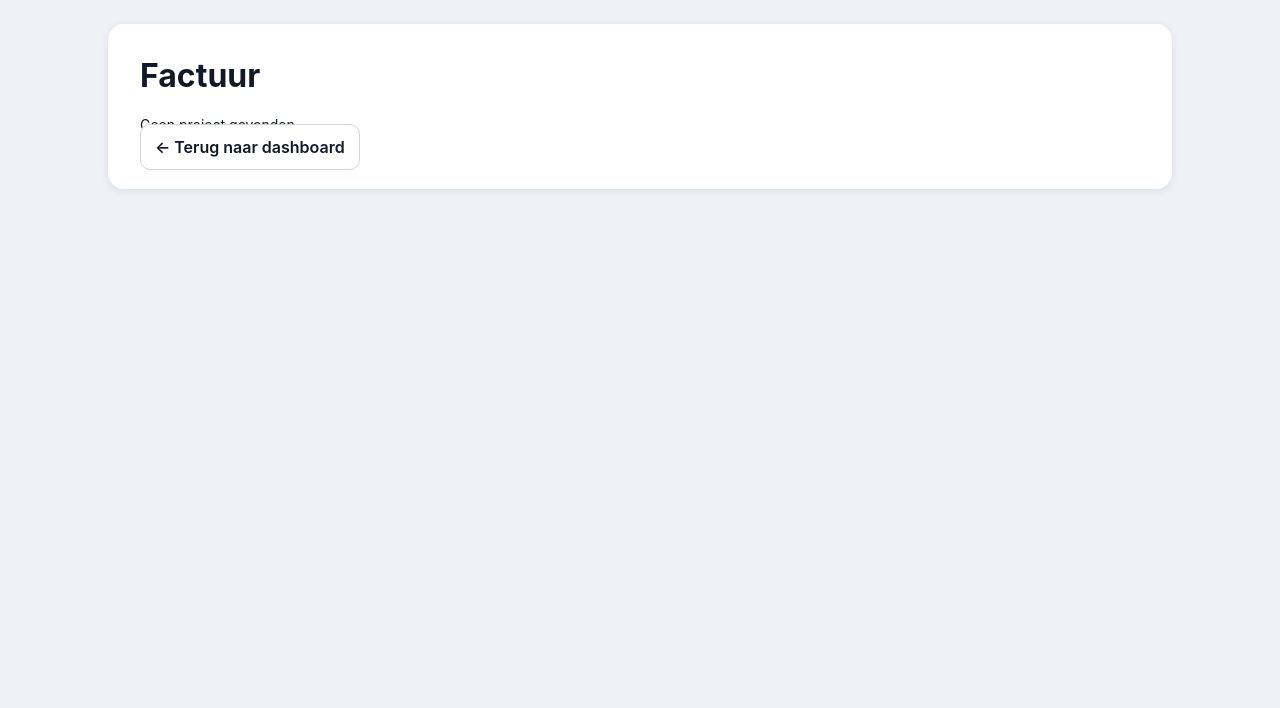
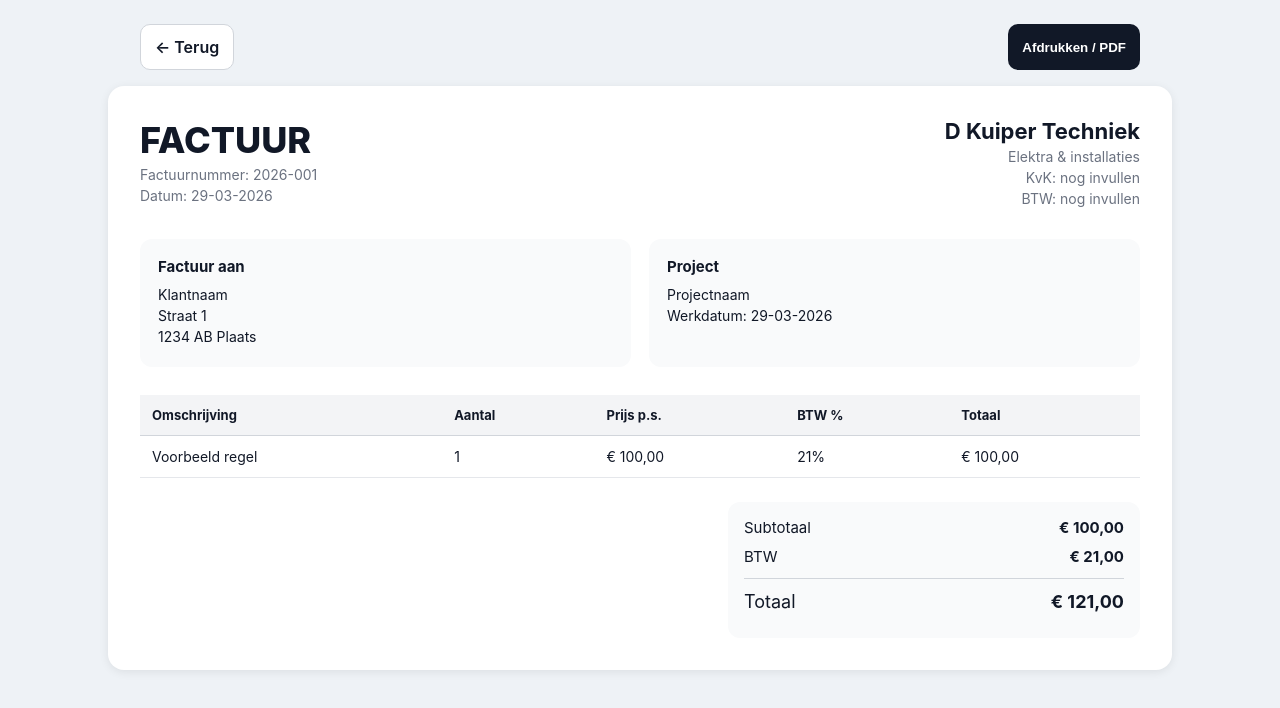
Before and after one commit to daankuiper06-hue/Project-app, a Next.js app: page /factuur in a window 1280 px wide. Shown: the top 708 px of the page. Built offline with nearby package versions, Linux system fonts and the light colour scheme.

Commit message:
Refactor FactuurPage to use static invoice data
Removed project-related logic and replaced with static invoice details.

```diff
--- a/app/factuur/page.js
+++ b/app/factuur/page.js
@@ -8,39 +8,6 @@ function euro(bedrag) {
 }
 
 export default function FactuurPage() {
-  let project = null;
-
-  if (typeof window !== "undefined") {
-    const params = new URLSearchParams(window.location.search);
-    const projectId = Number(params.get("projectId"));
-    const opgeslagen = localStorage.getItem("project-app-data-v1");
-    const projecten = opgeslagen ? JSON.parse(opgeslagen) : [];
-    project = projecten.find((p) => p.id === projectId) || null;
-  }
-
-  if (!project) {
-    return (
-      <main style={styles.page}>
-        <div style={styles.paper}>
-          <h1 style={styles.title}>Factuur</h1>
-          <p style={styles.text}>Geen project gevonden.</p>
-          <a href="/" style={styles.backButton}>← Terug naar dashboard</a>
-        </div>
-      </main>
-    );
-  }
-
-  const materiaalSubtotaal = (project.materialen || []).reduce((sum, item) => {
-    return sum + Number(item.aantal || 0) * Number(item.prijsInclBtw || 0);
-  }, 0);
-
-  const arbeidSubtotaal = (project.arbeid || []).reduce((sum, item) => {
-    return sum + Number(item.uren || 0) * Number(item.tarief || 0);
-  }, 0);
-
-  const btwBedrag = materiaalSubtotaal * 0.21;
-  const totaalFactuur = materiaalSubtotaal + arbeidSubtotaal;
-
   return (
     <main style={styles.page}>
       <div style={styles.toolbar}>
@@ -54,8 +21,8 @@ export default function FactuurPage() {
         <header style={styles.header}>
           <div>
             <h1 style={styles.invoiceTitle}>FACTUUR</h1>
-            <p style={styles.muted}>Factuurnummer: {project.id}</p>
-            <p style={styles.muted}>Project: {project.naam}</p>
+            <p style={styles.muted}>Factuurnummer: 2026-001</p>
+            <p style={styles.muted}>Datum: 29-03-2026</p>
           </div>
 
           <div style={styles.companyBlock}>
@@ -68,101 +35,52 @@ export default function FactuurPage() {
 
         <section style={styles.infoGrid}>
           <div style={styles.infoBox}>
-            <h3 style={styles.infoTitle}>Klant</h3>
-            <p style={styles.text}>{project.klant}</p>
-            <p style={styles.text}>Startdatum: {project.startdatum}</p>
-            <p style={styles.text}>Status: {project.status}</p>
+            <h3 style={styles.infoTitle}>Factuur aan</h3>
+            <p style={styles.text}>Klantnaam</p>
+            <p style={styles.text}>Straat 1</p>
+            <p style={styles.text}>1234 AB Plaats</p>
           </div>
 
           <div style={styles.infoBox}>
-            <h3 style={styles.infoTitle}>Factuurgegevens</h3>
-            <p style={styles.text}>
-              Datum: {new Date().toLocaleDateString("nl-NL")}
-            </p>
-            <p style={styles.text}>Betalingstermijn: 14 dagen</p>
+            <h3 style={styles.infoTitle}>Project</h3>
+            <p style={styles.text}>Projectnaam</p>
+            <p style={styles.text}>Werkdatum: 29-03-2026</p>
           </div>
         </section>
 
-        <h3 style={styles.blockTitle}>Materialen</h3>
         <table style={styles.table}>
           <thead>
             <tr>
               <th style={styles.th}>Omschrijving</th>
               <th style={styles.th}>Aantal</th>
-              <th style={styles.th}>Prijs p.s. incl. btw</th>
+              <th style={styles.th}>Prijs p.s.</th>
               <th style={styles.th}>BTW %</th>
-              <th style={styles.th}>Subtotaal</th>
+              <th style={styles.th}>Totaal</th>
             </tr>
           </thead>
           <tbody>
-            {(project.materialen || []).length === 0 ? (
-              <tr>
-                <td style={styles.td} colSpan="5">Geen materialen toegevoegd</td>
-              </tr>
-            ) : (
-              project.materialen.map((item, index) => (
-                <tr key={index}>
-                  <td style={styles.td}>{item.omschrijving}</td>
-                  <td style={styles.td}>{item.aantal}</td>
-                  <td style={styles.td}>{euro(item.prijsInclBtw)}</td>
-                  <td style={styles.td}>{item.btw}%</td>
-                  <td style={styles.td}>
-                    {euro(Number(item.aantal) * Number(item.prijsInclBtw))}
-                  </td>
-                </tr>
-              ))
-            )}
-          </tbody>
-        </table>
-
-        <h3 style={styles.blockTitle}>Arbeid</h3>
-        <table style={styles.table}>
-          <thead>
             <tr>
-              <th style={styles.th}>Medewerker</th>
-              <th style={styles.th}>Datum</th>
-              <th style={styles.th}>Uren</th>
-              <th style={styles.th}>Tarief</th>
-              <th style={styles.th}>Subtotaal</th>
+              <td style={styles.td}>Voorbeeld regel</td>
+              <td style={styles.td}>1</td>
+              <td style={styles.td}>{euro(100)}</td>
+              <td style={styles.td}>21%</td>
+              <td style={styles.td}>{euro(100)}</td>
             </tr>
-          </thead>
-          <tbody>
-            {(project.arbeid || []).length === 0 ? (
-              <tr>
-                <td style={styles.td} colSpan="5">Geen arbeid toegevoegd</td>
-              </tr>
-            ) : (
-              project.arbeid.map((item, index) => (
-                <tr key={index}>
-                  <td style={styles.td}>{item.medewerker}</td>
-                  <td style={styles.td}>{item.datum}</td>
-                  <td style={styles.td}>{item.uren}</td>
-                  <td style={styles.td}>{euro(item.tarief)}</td>
-                  <td style={styles.td}>
-                    {euro(Number(item.uren) * Number(item.tarief))}
-                  </td>
-                </tr>
-              ))
-            )}
           </tbody>
         </table>
 
         <div style={styles.totalBox}>
           <div style={styles.totalRow}>
-            <span>Materialen incl. btw</span>
-            <strong>{euro(materiaalSubtotaal)}</strong>
+            <span>Subtotaal</span>
+            <strong>{euro(100)}</strong>
           </div>
           <div style={styles.totalRow}>
-            <span>Arbeid</span>
-            <strong>{euro(arbeidSubtotaal)}</strong>
-          </div>
-          <div style={styles.totalRow}>
-            <span>BTW over materialen</span>
-            <strong>{euro(btwBedrag)}</strong>
+            <span>BTW</span>
+            <strong>{euro(21)}</strong>
           </div>
           <div style={{ ...styles.totalRow, ...styles.totalFinal }}>
-            <span>Totaal factuur</span>
-            <strong>{euro(totaalFactuur)}</strong>
+            <span>Totaal</span>
+            <strong>{euro(121)}</strong>
           </div>
         </div>
       </div>
@@ -212,9 +130,6 @@ const styles = {
     padding: "32px",
     boxShadow: "0 2px 10px rgba(0,0,0,0.08)",
   },
-  title: {
-    marginTop: 0,
-  },
   header: {
     display: "flex",
     justifyContent: "space-between",
@@ -257,11 +172,6 @@ const styles = {
     fontSize: "15px",
     fontWeight: 700,
   },
-  blockTitle: {
-    marginTop: "24px",
-    marginBottom: "12px",
-    fontSize: "18px",
-  },
   text: {
     margin: "4px 0",
     fontSize: "14px",
```
